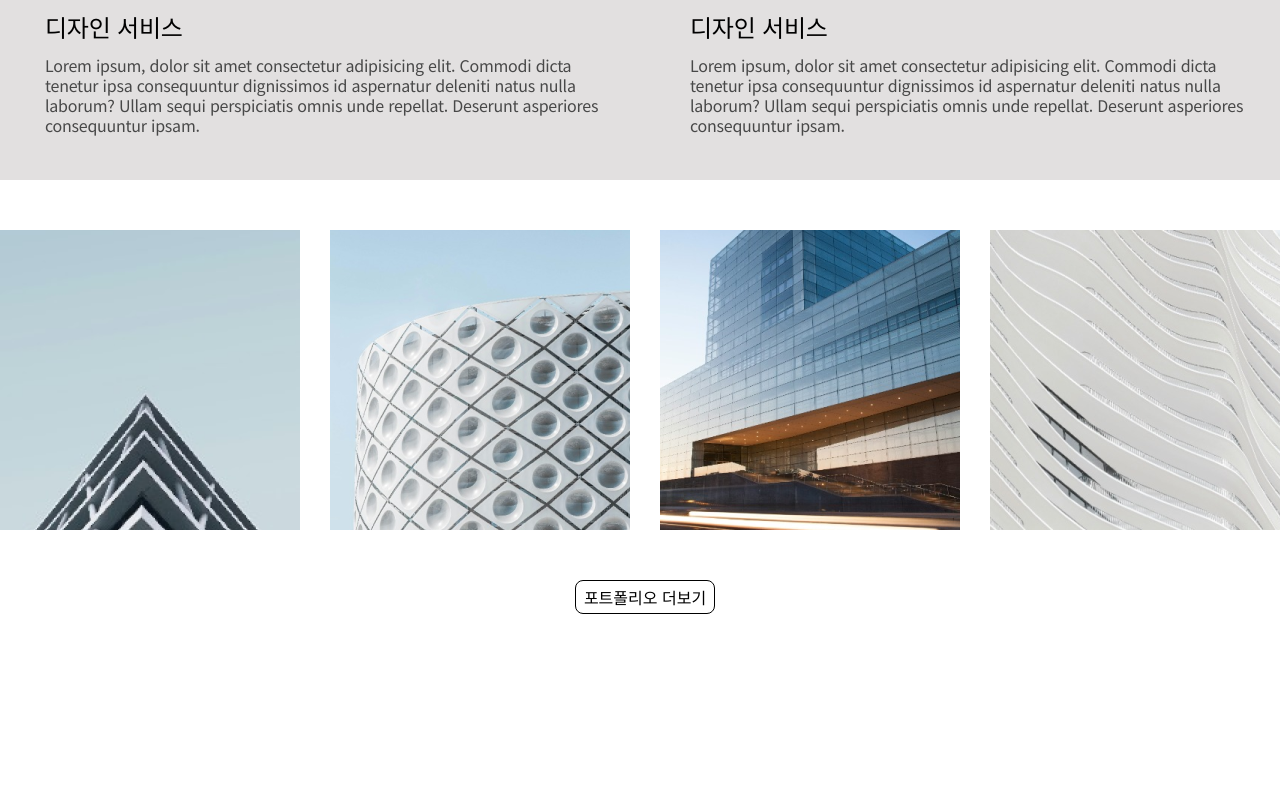
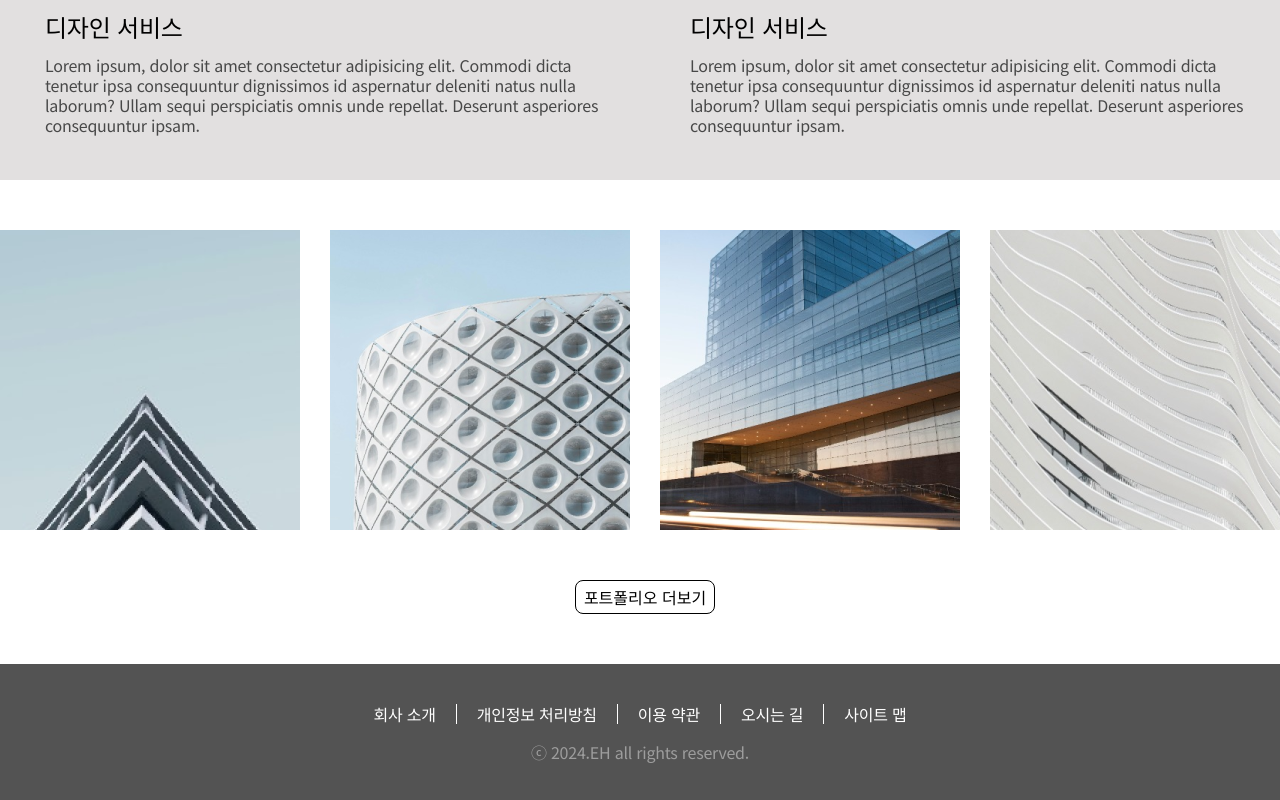
Before and after one commit to MONNYA/web_project_first, a plain HTML site: page index.html in a window 1280 px wide. Shown: the part 533-1333 px from the top of the page. Before the commit the page ends 1197 px from the top, so only its background shows below. Drawn offline with Linux system fonts and the light colour scheme.

Commit message:
웹 프로젝트 완료

```diff
--- a/index.html
+++ b/index.html
@@ -7,6 +7,7 @@
     <link rel="stylesheet" href="/styles/index.css" />
     <link rel="stylesheet" href="/styles/header/header.css" />
     <link rel="stylesheet" href="/styles/main/main.css" />
+    <link rel="stylesheet" href="styles/footer/footer.css" />
   </head>
   <body>
     <div class="wrap">
@@ -65,6 +66,16 @@
         </button>
       </main>
       <!-- 푸터 영역 -->
+      <footer>
+        <ul>
+          <li><a href="#">회사 소개</a></li>
+          <li><a href="#">개인정보 처리방침</a></li>
+          <li><a href="#">이용 약관</a></li>
+          <li><a href="#">오시는 길</a></li>
+          <li><a href="#">사이트 맵</a></li>
+        </ul>
+        <p>ⓒ 2024.EH all rights reserved.</p>
+      </footer>
     </div>
 
     <script>
--- /dev/null
+++ b/styles/footer/footer.css
@@ -0,0 +1,42 @@
+footer {
+  position: relative;
+  display: flex;
+  width: 100%;
+  padding-top: 40px;
+  padding-bottom: 40px;
+  flex-direction: column;
+  gap: 20px;
+  align-items: center;
+  background-color: #535353;
+}
+
+footer ul {
+  position: relative;
+  display: flex;
+  align-items: center;
+}
+
+footer ul li {
+  position: relative;
+  padding-left: 20px;
+  padding-right: 20px;
+  border-right: 1px solid #fff;
+}
+
+footer ul li:last-child {
+  border: none;
+}
+
+footer ul li a {
+  color: #fff;
+  font-size: 1rem;
+  font-weight: 400;
+  line-height: 100%;
+}
+
+footer p {
+  color: #9d9d9d;
+  font-size: 1rem;
+  font-weight: 400;
+  line-height: 100%;
+}
```
